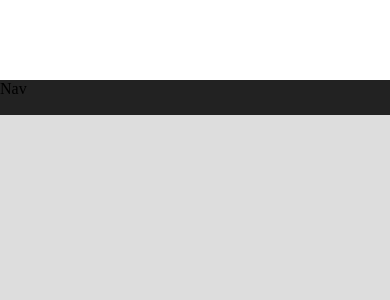
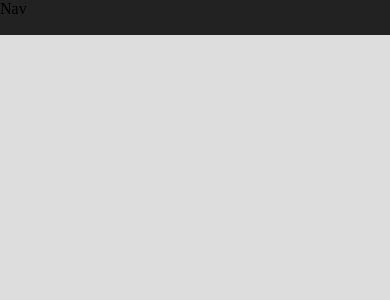
Before and after one commit to dcode-nexon/react-malives, a React (Create React App) app: page /#/ in a window 390 px wide. Shown: the top 300 px of the page. Built offline with nearby package versions, Linux system fonts and the light colour scheme.

Commit message:
header 레이아웃 반응형 스타일

```diff
--- a/src/components/Header.js
+++ b/src/components/Header.js
@@ -14,6 +14,15 @@ const HeaderWrap = styled.header`
 		width: 100%;
 		height: 80px;
 	}
+	@media screen and (max-width: ${({ theme }) => theme.mo_m}) {
+		height: 130px;
+	}
+	@media screen and (max-width: ${({ theme }) => theme.mo_s}) {
+		position: fixed;
+		height: 100%;
+		background-color: transparent;
+		z-index: 5;
+	}
 `;
 
 function Header() {
```
